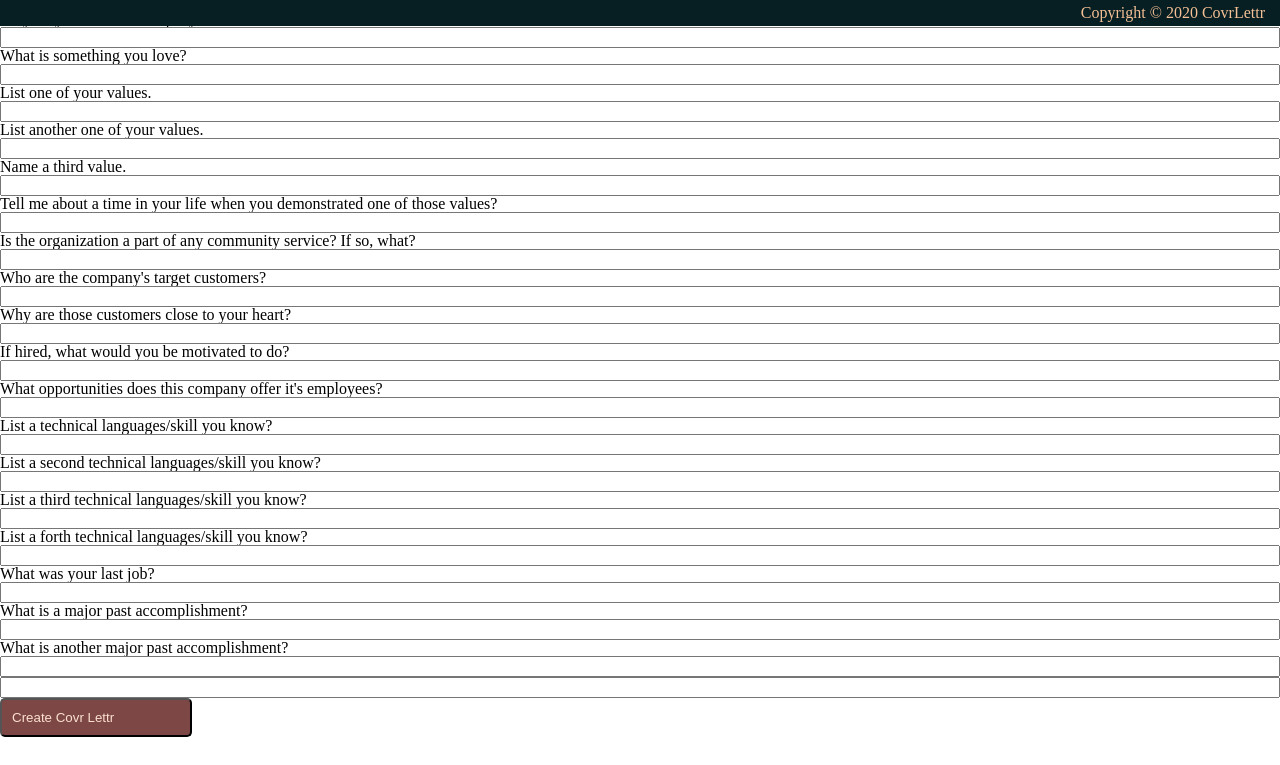
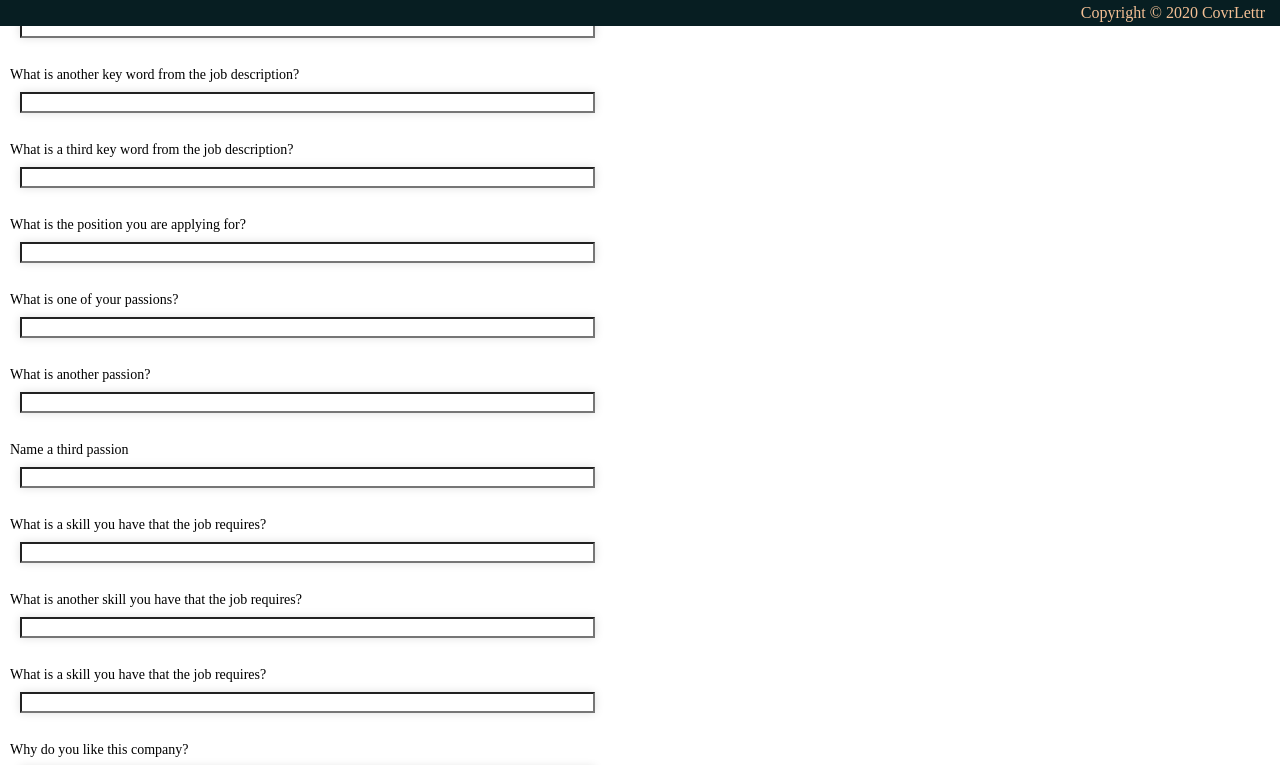
Before and after one commit to covrLettr/covrLettr-React, a React app: page / in a window 1280 px wide. Shown: the part 774-1539 px from the top of the page. Built offline with nearby package versions, Linux system fonts and the light colour scheme.

Commit message:
form styling

```diff
--- a/src/components/Form/Form.css
+++ b/src/components/Form/Form.css
@@ -1,18 +1,28 @@
 .Form {
+    margin: 10px;
     display: flex;
     flex-direction: column;
     overflow: scroll;
     padding-bottom: 40px;
+    font-size: 14px;
 
     button {
-        height: 15%;
+        height: 20%;
         width: 15%;
         padding: 10px;
         display: flex;
         justify-content: center;
-        border-radius: 5px;
+        border-radius: 10px;
         background-color: #7D4745;
         color: #FBE0CF;
     }
 
+    input {
+        margin: 10px;
+        margin-bottom: 30px;
+        width: 45%;
+        height: 25%;
+        box-shadow: 0px 0px 10px rgba(0, 0, 0, 0.13);
+    }
+
 }
```
